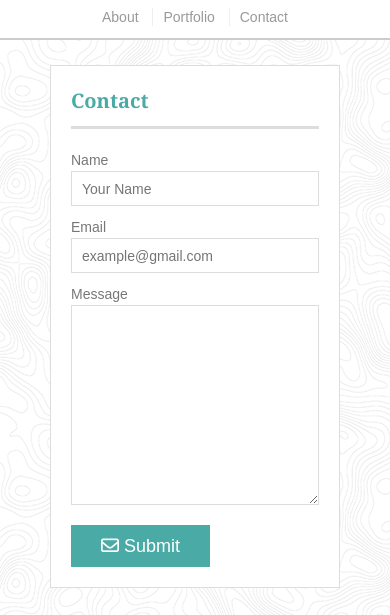
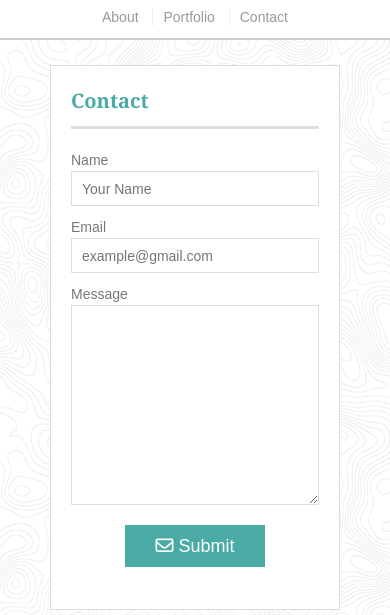
Before and after one commit to kstarre/Responsive-Portfolio, a website: page public/contact.html in a window 390 px wide. Shown: the part 64-679 px from the top of the page. Drawn offline with nearby package versions, Linux system fonts and the light colour scheme.

Commit message:
fix responsive display

```diff
--- a/public/assets/css/media.css
+++ b/public/assets/css/media.css
@@ -6,8 +6,9 @@
 		line-height: 22px;
 	}
 	.container {
-		max-width: 500px;
+		max-width: 600px;
 	}
+
 	h1 {
 		padding-bottom: 10px;
 		font-size: 20px;
@@ -58,7 +59,7 @@
 		padding-top: 90px;
 	}
 	.main-section {
-		max-width: 276px;
+		max-width: 375px;
 		padding: 20px;
 		margin: 0 0 30px;
 	}
@@ -78,15 +79,16 @@
 		/*line-height: 30px;*/
 	}
 	.auth-image {
-		width: 236px;
 		margin-top: 0;
-		margin-right: 0;
-		margin-bottom: 20px;
+		margin-right: 15px;
 	}
 }
 
 
 @media only screen and (max-width: 768px) {
+	.container {
+		width: 500px;
+	}
 	.sidebar {
 		max-width: 500px;
 	}
@@ -96,6 +98,7 @@
 	.auth-image {
 		margin-top: 5px;
 		margin-right: 15px;
+		width: 250px;
 	}
 	.work {
 		width: 200px;
@@ -148,6 +151,7 @@
 		margin-top: 0;
 		margin-right: 0;
 		width: 276px;
+		margin-bottom: 10px;
 	}
 	.work {
 		width: 100%;
@@ -156,4 +160,11 @@
 	a:nth-of-type(2n+1) .work {
 		margin-right: 0;
 	}
+	.button-div {
+		text-align: center;
+		width: 100%;
+	}
+	.my-alert {
+		text-align: center;
+	}
 }
--- a/public/assets/css/style.css
+++ b/public/assets/css/style.css
@@ -182,6 +182,9 @@ a:nth-of-type(2n+1) .work {
 .alert-div{
   display: inline-block;
 }
+.button-div {
+  display: inline-block;
+}
 .my-alert{
   display: none;
   padding: 20px;
--- a/public/contact.html
+++ b/public/contact.html
@@ -52,7 +52,9 @@
             <textarea id="message" name="message" required="required"></textarea>
           </li>
         </ul>
-        <button id="send-message" type="submit"><i class="fa fa-envelope-o" aria-hidden="true"></i> Submit</button>
+        <div class="button-div">
+          <button id="send-message" type="submit"><i class="fa fa-envelope-o" aria-hidden="true"></i> Submit</button>
+        </div>
         <div class="alert-div">
           <span class="my-alert my-alert-success"><i class="fa fa-check" aria-hidden="true"></i> Message sent. Thank you!</span>
           <span class="my-alert my-alert-danger"><i class="fa fa-exclamation-triangle" aria-hidden="true"></i> Something went wrong. Please try again!</span>
```
